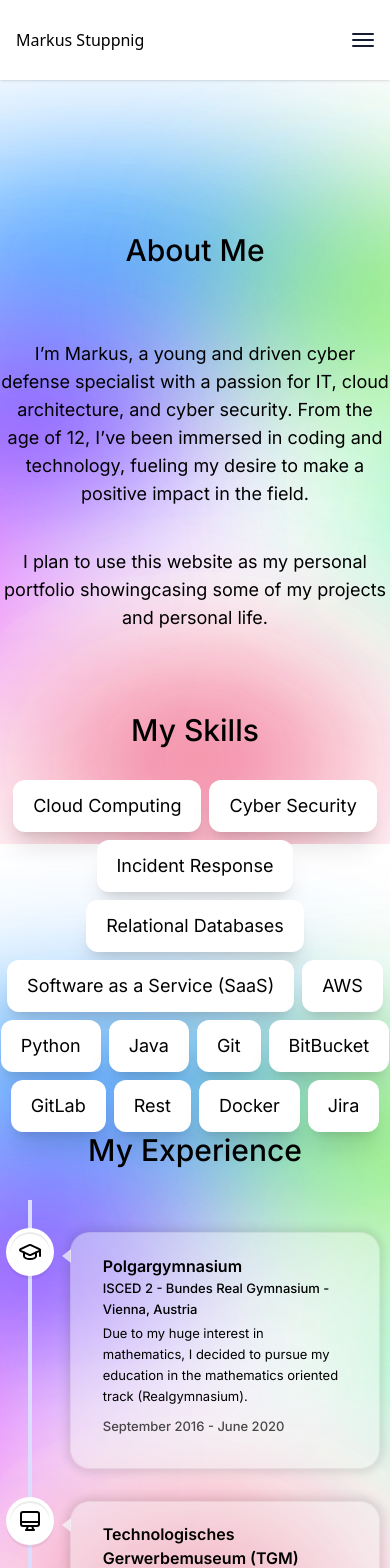
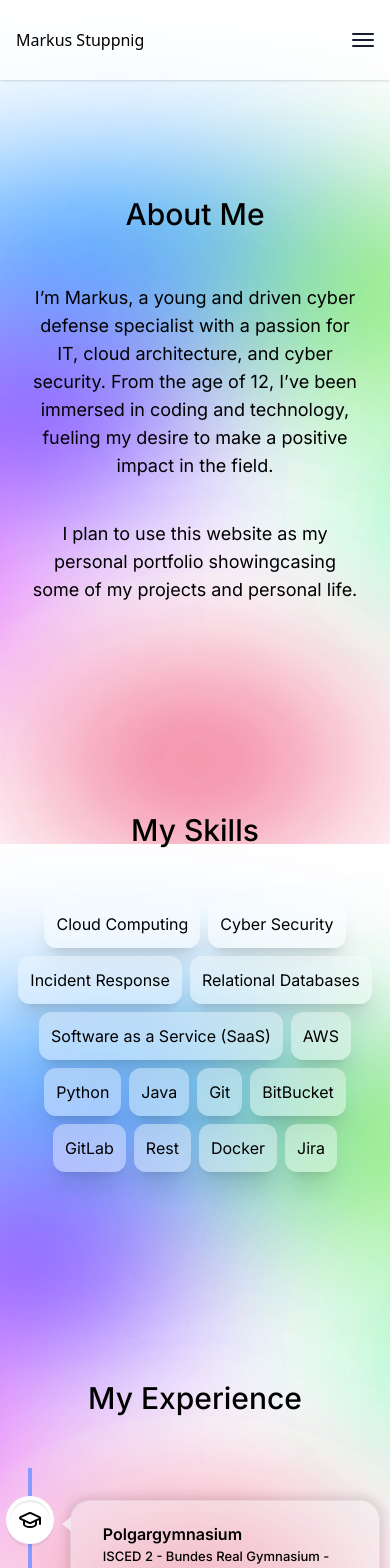
Before and after one commit to Markus-Stuppnig/Website, a Next.js app: page / in a window 390 px wide. Shown: the top 1568 px of the page. Built offline with nearby package versions, Linux system fonts and the light colour scheme.

Commit message:
Responsive improvement

```diff
--- a/app/(pages)/(home)/page.tsx
+++ b/app/(pages)/(home)/page.tsx
@@ -5,7 +5,7 @@ import About from "@/components/About/About";
 
 export default function Home() {
   return (
-    <main className="mt-10">
+    <main className="mt-1 sm:mt-10">
       <About />
       <SectionDivider />
       <Skills />
--- a/components/-General/SectionDivider.tsx
+++ b/components/-General/SectionDivider.tsx
@@ -1,9 +1,9 @@
 import React from "react";
 
-export default function SectionDivider({height="h-[8rem]"}: {height?: string}) {
+export default function SectionDivider({height="h-[1rem] md:h-[8rem]"}: {height?: string}) {
   return (
     <div
-      className={`my-24 ${height} w-1 hidden sm:block`}
+      className={`my-24 ${height} w-1 block`}
     ></div>
   );
 }
--- a/components/-General/SectionHeading.tsx
+++ b/components/-General/SectionHeading.tsx
@@ -6,7 +6,7 @@ type SectionHeadingProps = {
 
 export default function SectionHeading({ children }: SectionHeadingProps) {
   return (
-    <h2 className="text-3xl font-medium capitalize mb-8 text-center">
+    <h2 className="text-3xl font-medium capitalize mb-13 text-center">
       {children}
     </h2>
   );
--- a/components/About/About.tsx
+++ b/components/About/About.tsx
@@ -7,9 +7,9 @@ export default function About() {
 
   return (
     <section id="about" className="flex justify-center w-full">
-      <div className="flex flex-col justify-start w-full w-3/4 md:w-1/3 text-center">
+      <div className="flex flex-col justify-start w-5/6 md:w-1/3 text-center">
         <SectionHeading>About Me</SectionHeading>
-        <p className="text-lg mt-10">I’m Markus, a young and driven cyber defense specialist with a passion for IT, cloud architecture, and cyber security. From the age of 12, I’ve been immersed in coding and technology, fueling my desire to make a positive impact in the field.</p>
+        <p className="text-lg">I’m Markus, a young and driven cyber defense specialist with a passion for IT, cloud architecture, and cyber security. From the age of 12, I’ve been immersed in coding and technology, fueling my desire to make a positive impact in the field.</p>
         <p className="text-lg mt-10">I plan to use this website as my personal portfolio showingcasing some of my projects and personal life.</p>
       </div>
     </section>
--- a/components/Experience/Experience.tsx
+++ b/components/Experience/Experience.tsx
@@ -15,7 +15,7 @@ export default function Experience() {
   return (
     <div>
       <SectionHeading>My experience</SectionHeading>
-      <VerticalTimeline lineColor="#ddf" animate={true}>
+      <VerticalTimeline lineColor="#89f" animate={true}>
         {experiencesData.map((item, index) => (
           <React.Fragment key={index}>
             <VerticalTimelineElement
--- a/components/Experience/ExperienceCard.tsx
+++ b/components/Experience/ExperienceCard.tsx
@@ -29,14 +29,15 @@ export default function ExperienceCard({experience, index}: {experience: Experie
 	  };
 
   return (
-	<motion.div
-		ref={ref}
-		key={index}
-		variants={fadeInAnimationVariants}
-		initial="initial"
-		animate={inView ? "animate" : "initial"}
-		custom={index}
-	>
+	// <motion.div
+	// 	ref={ref}
+	// 	key={index}
+	// 	variants={fadeInAnimationVariants}
+	// 	initial="initial"
+	// 	animate={inView ? "animate" : "initial"}
+	// 	custom={index}
+	// >
+	<div>
 		<h3 className="font-semibold capitalize">{experience.title}</h3>
 		<p className="font-normal !mt-0">{experience.location}</p>
 		{experience.description.map((line: string, index: number) => (
@@ -47,6 +48,6 @@ export default function ExperienceCard({experience, index}: {experience: Experie
 				{index !== experience.description.length - 1 && <br />}
 			</React.Fragment>
 		))}
-	</motion.div>
+	</div>
   );
 }
--- a/components/Footer/Footer.tsx
+++ b/components/Footer/Footer.tsx
@@ -19,9 +19,9 @@ export default function Footer() {
 
   return (
     <>
-      <footer className="pt-10 pb-10 px-4 text-center text-gray-500 w-full flex justify-center shadow-2xl">
+      <footer className="pt-5 pb-4 md:pt-10 md:pb-8 px-4 text-center text-gray-500 w-full flex justify-center shadow-2xl">
 
-        <div className="flex items-center justify-between w-5/6 lg:w-2/3">
+        <div className="flex items-center justify-between w-11/12 lg:w-2/3">
           <small className="pb-2 block text-xs">
             Wexstraße 19-23, 1200 Vienna
               </small>
--- a/components/Journeys/JourneySection.tsx
+++ b/components/Journeys/JourneySection.tsx
@@ -16,7 +16,7 @@ export default function JourneySection({journey, indexOfJourney}: {journey: Jour
 				</div>
 			</div>
 			<div className="w-full md:w-2/3 flex justify-center items-center md:justify-start md:items-start mt-[5rem] md:mt-[0rem]">
-				<div className="flex flex-col md:ml-[5rem] w-2/3 md:justify-start md:items-start text-center md:text-start">
+				<div className="flex flex-col md:ml-[5rem] w-5/6 md:w-2/3 md:justify-start md:items-start text-start">
 					<SectionHeading>
 						{journey.title}
 					</SectionHeading>
--- a/components/Navbar/navbar.tsx
+++ b/components/Navbar/navbar.tsx
@@ -12,7 +12,7 @@ const Header = () => {
   const [isMenuOpen, setMenuOpen] = useState(false);
 
   return (
-    <div className="z-[9999] w-full h-20 bg-white sticky top-0 md:backdrop-filter md:backdrop-blur-lg md:bg-opacity-80 shadow">
+    <div className="z-[9999] w-full h-20 bg-white sticky top-0 backdrop-filter backdrop-blur-lg bg-opacity-60 shadow">
         <div className="container mx-auto px-4 h-full">
           <div className="flex justify-between items-center h-full">
 
--- a/components/Skills/Skills.tsx
+++ b/components/Skills/Skills.tsx
@@ -24,7 +24,7 @@ const fadeInAnimationVariants = {
 export default function Skills() {
 
 	const [ref, inView] = useInView({
-		triggerOnce: true, // Change this to false if you want the animation to trigger again whenever it comes in view
+		triggerOnce: true,
 	});
 
 	return (
@@ -33,14 +33,14 @@ export default function Skills() {
 		className="flex flex-col items-center w-full mt-[5rem]"
 		>
 			<div
-				className="flex flex-col items-center md:w-1/2 max-w-[53rem] text-center"
+				className="flex flex-col items-center w-11/12 md:w-1/2 max-w-[53rem] text-center"
 			>
 				<SectionHeading>My skills</SectionHeading>
-				<ul className="flex flex-wrap justify-center gap-2 text-lg text-gray-800">
+				<ul className="flex flex-wrap justify-center gap-2 text-md md:text-lg text-gray-800">
 					{skillsData.map((skill, index) => (
 					<motion.li
 						ref={ref}
-						className="bg-white rounded-xl px-5 py-3 shadow-xl md:backdrop-filter md:backdrop-blur-lg md:bg-opacity-40"
+						className="bg-white rounded-xl px-3 md:px-5 py-3 shadow-xl backdrop-filter backdrop-blur-lg bg-opacity-40"
 						key={index}
 						variants={fadeInAnimationVariants}
 						initial="initial"
```
